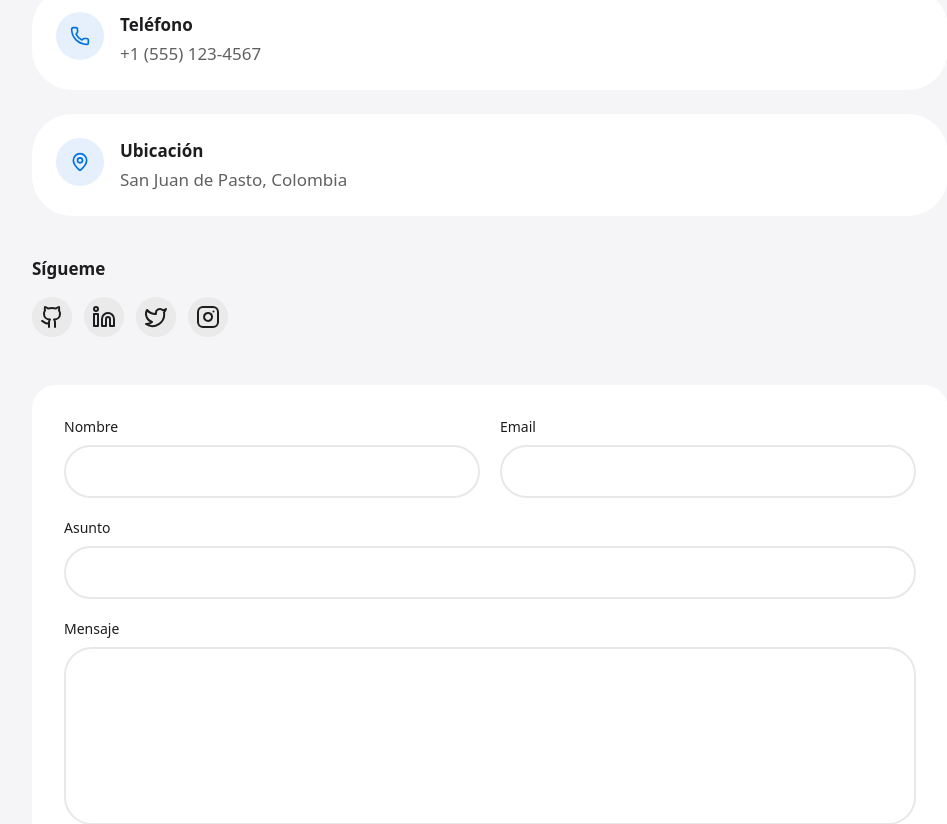
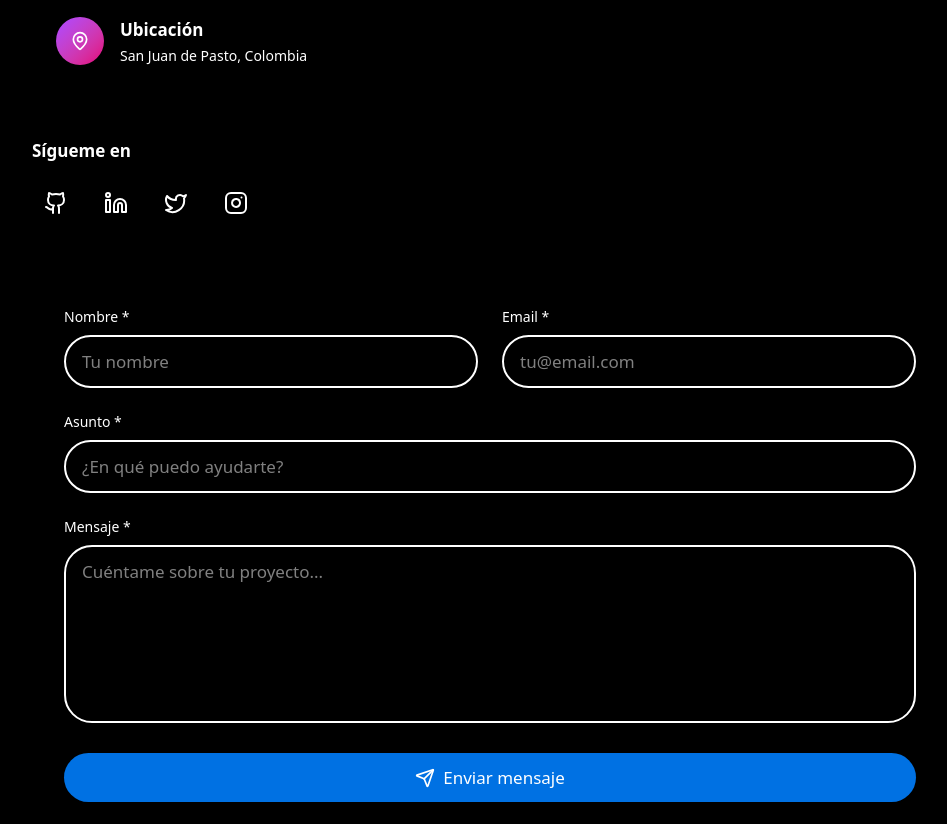
Before and after one commit to PATINO-0/Samuelpatino, a Next.js app: page / in a window 1280 px wide. Shown: the part 6380-7204 px from the top of the page, without its empty margins (150-1097 px from the left). Built offline with nearby package versions, Linux system fonts and the light colour scheme.

Commit message:
cambios y integracionde validaciones para enviar mensaje

```diff
--- a/components/Contact.tsx
+++ b/components/Contact.tsx
@@ -1,11 +1,52 @@
 "use client";
 import { motion } from "framer-motion";
-import { Mail, MapPin, Phone, Github, Linkedin, Twitter, Instagram } from "lucide-react";
+import { Mail, MapPin, Phone, Github, Linkedin, Twitter, Instagram, Send, CheckCircle } from "lucide-react";
+import { useState } from "react";
+
+const socialLinks = [
+  { icon: <Github />, href: "https://github.com/samuelpatino", label: "GitHub" },
+  { icon: <Linkedin />, href: "https://linkedin.com/in/samuelpatino", label: "LinkedIn" },
+  { icon: <Twitter />, href: "https://twitter.com/samuelpatino", label: "Twitter" },
+  { icon: <Instagram />, href: "https://instagram.com/samuelpatino", label: "Instagram" },
+];
 
 export default function Contact() {
+  const [formState, setFormState] = useState({
+    name: "",
+    email: "",
+    subject: "",
+    message: "",
+  });
+  const [isSubmitting, setIsSubmitting] = useState(false);
+  const [isSubmitted, setIsSubmitted] = useState(false);
+
+  const handleSubmit = async (e: React.FormEvent) => {
+    e.preventDefault();
+    setIsSubmitting(true);
+
+    // Simular envío
+    await new Promise((resolve) => setTimeout(resolve, 2000));
+
+    setIsSubmitting(false);
+    setIsSubmitted(true);
+
+    // Reset después de 3 segundos
+    setTimeout(() => {
+      setIsSubmitted(false);
+      setFormState({ name: "", email: "", subject: "", message: "" });
+    }, 3000);
+  };
+
+  const handleChange = (e: React.ChangeEvent<HTMLInputElement | HTMLTextAreaElement>) => {
+    setFormState((prev) => ({ ...prev, [e.target.name]: e.target.value }));
+  };
+
   return (
-    <section id="contacto" className="section-spacing bg-paper">
-      <div className="container">
+    <section id="contacto" className="section-space dark:bg-dark-surface light:bg-light-surface relative overflow-hidden">
+      {/* Background gradient */}
+      <div className="absolute inset-0 dark:bg-gradient-to-b dark:from-dark-surface dark:via-dark-bg dark:to-dark-surface light:bg-gradient-to-b light:from-light-surface light:via-light-bg light:to-light-surface" />
+
+      <div className="container relative z-10">
         <motion.div
           initial={{ opacity: 0, y: 30 }}
           whileInView={{ opacity: 1, y: 0 }}
@@ -15,126 +56,202 @@ export default function Contact() {
           <span className="text-accent text-sm font-semibold uppercase tracking-wider">
             Contacto
           </span>
-          <h2 className="section-title text-ink mt-3">
+          <h2 className="section-title dark:text-white light:text-black mt-4">
             Trabajemos juntos
           </h2>
-          <p className="body-large text-ink/70 max-w-2xl mx-auto mt-4">
+          <p className="body-large dark:text-white/70 light:text-black/70 max-w-2xl mx-auto mt-6">
             ¿Tienes un proyecto en mente? Me encantaría escucharlo y ayudarte a hacerlo realidad.
           </p>
         </motion.div>
 
-        <div className="grid md:grid-cols-[1fr,1.5fr] gap-12 max-w-5xl mx-auto">
+        <div className="grid lg:grid-cols-[1fr,1.5fr] gap-12 max-w-6xl mx-auto">
           {/* Info de contacto */}
           <motion.div
-            initial={{ opacity: 0, x: -30 }}
+            initial={{ opacity: 0, x: -40 }}
             whileInView={{ opacity: 1, x: 0 }}
             viewport={{ once: true }}
+            transition={{ duration: 0.8 }}
             className="space-y-6"
           >
-            <div className="bg-white rounded-2xl p-6 hover-lift">
+            <div className="dark:apple-card-dark light:apple-card-light p-6 hover-lift group">
               <div className="flex items-start gap-4">
-                <div className="w-12 h-12 rounded-xl bg-accent/10 flex items-center justify-center text-accent">
+                <motion.div
+                  whileHover={{ scale: 1.1, rotate: 5 }}
+                  className="w-12 h-12 rounded-xl bg-gradient-to-br from-accent to-blue-600 flex items-center justify-center text-white shadow-lg"
+                >
                   <Mail className="w-5 h-5" />
-                </div>
+                </motion.div>
                 <div>
-                  <h4 className="text-ink font-semibold mb-1">Email</h4>
-                  <a href="mailto:samipatino1002@gmail.com" className="text-accent hover:underline">
+                  <h4 className="dark:text-white light:text-black font-semibold mb-1">Email</h4>
+                  <a
+                    href="mailto:samipatino1002@gmail.com"
+                    className="text-accent hover:underline text-sm"
+                  >
                     samipatino1002@gmail.com
                   </a>
                 </div>
               </div>
             </div>
 
-            <div className="bg-white rounded-2xl p-6 hover-lift">
+            <div className="dark:apple-card-dark light:apple-card-light p-6 hover-lift group">
               <div className="flex items-start gap-4">
-                <div className="w-12 h-12 rounded-xl bg-accent/10 flex items-center justify-center text-accent">
+                <motion.div
+                  whileHover={{ scale: 1.1, rotate: 5 }}
+                  className="w-12 h-12 rounded-xl bg-gradient-to-br from-green-500 to-emerald-600 flex items-center justify-center text-white shadow-lg"
+                >
                   <Phone className="w-5 h-5" />
-                </div>
+                </motion.div>
                 <div>
-                  <h4 className="text-ink font-semibold mb-1">Teléfono</h4>
-                  <p className="text-ink/70">+1 (555) 123-4567</p>
+                  <h4 className="dark:text-white light:text-black font-semibold mb-1">Teléfono</h4>
+                  <p className="dark:text-white/70 light:text-black/70 text-sm">+1 (555) 123-4567</p>
                 </div>
               </div>
             </div>
 
-            <div className="bg-white rounded-2xl p-6 hover-lift">
+            <div className="dark:apple-card-dark light:apple-card-light p-6 hover-lift group">
               <div className="flex items-start gap-4">
-                <div className="w-12 h-12 rounded-xl bg-accent/10 flex items-center justify-center text-accent">
+                <motion.div
+                  whileHover={{ scale: 1.1, rotate: 5 }}
+                  className="w-12 h-12 rounded-xl bg-gradient-to-br from-purple-500 to-pink-600 flex items-center justify-center text-white shadow-lg"
+                >
                   <MapPin className="w-5 h-5" />
-                </div>
+                </motion.div>
                 <div>
-                  <h4 className="text-ink font-semibold mb-1">Ubicación</h4>
-                  <p className="text-ink/70">San Juan de Pasto, Colombia</p>
+                  <h4 className="dark:text-white light:text-black font-semibold mb-1">Ubicación</h4>
+                  <p className="dark:text-white/70 light:text-black/70 text-sm">
+                    San Juan de Pasto, Colombia
+                  </p>
                 </div>
               </div>
             </div>
 
-            <div className="pt-4">
-              <h4 className="text-ink font-semibold mb-4">Sígueme</h4>
+            {/* Redes sociales */}
+            <div className="pt-6">
+              <h4 className="dark:text-white light:text-black font-semibold mb-4">Sígueme en</h4>
               <div className="flex gap-3">
-                {[
-                  { icon: <Github />, href: "#" },
-                  { icon: <Linkedin />, href: "#" },
-                  { icon: <Twitter />, href: "#" },
-                  { icon: <Instagram />, href: "#" },
-                ].map((social, i) => (
-                  <a
+                {socialLinks.map((social, i) => (
+                  <motion.a
                     key={i}
                     href={social.href}
-                    className="w-10 h-10 rounded-xl bg-ink/5 hover:bg-accent hover:text-white flex items-center justify-center text-ink transition-all duration-300"
+                    target="_blank"
+                    rel="noopener noreferrer"
+                    initial={{ opacity: 0, scale: 0 }}
+                    whileInView={{ opacity: 1, scale: 1 }}
+                    viewport={{ once: true }}
+                    transition={{ delay: i * 0.1 }}
+                    whileHover={{ scale: 1.15, y: -3 }}
+                    whileTap={{ scale: 0.95 }}
+                    className="w-12 h-12 rounded-xl dark:bg-white/10 light:bg-black/10 hover:bg-accent flex items-center justify-center dark:text-white light:text-black hover:text-white transition-all duration-300 shadow-md hover:shadow-lg"
+                    aria-label={social.label}
                   >
                     {social.icon}
-                  </a>
+                  </motion.a>
                 ))}
               </div>
             </div>
           </motion.div>
 
           {/* Formulario */}
-          <motion.form
-            initial={{ opacity: 0, x: 30 }}
+          <motion.div
+            initial={{ opacity: 0, x: 40 }}
             whileInView={{ opacity: 1, x: 0 }}
             viewport={{ once: true }}
-            className="bg-white rounded-3xl p-8 space-y-5"
+            transition={{ duration: 0.8 }}
           >
-            <div className="grid md:grid-cols-2 gap-5">
+            <form onSubmit={handleSubmit} className="dark:apple-card-dark light:apple-card-light p-8 space-y-6">
+              <div className="grid md:grid-cols-2 gap-6">
                 <div>
-                <label className="block text-ink font-medium mb-2 text-sm">Nombre</label>
+                  <label className="block dark:text-white light:text-black font-medium mb-2 text-sm">
+                    Nombre *
+                  </label>
                   <input
                     type="text"
+                    name="name"
+                    value={formState.name}
+                    onChange={handleChange}
+                    required
                     placeholder="Tu nombre"
-                  className="w-full px-4 py-3 rounded-xl border-2 border-ink/10 focus:border-accent outline-none transition-colors"
+                    className="w-full px-4 py-3 rounded-xl dark:bg-white/5 light:bg-black/5 border-2 dark:border-white/10 light:border-black/10 dark:text-white light:text-black placeholder:dark:text-white/40 placeholder:light:text-black/40 outline-none focus:border-accent transition-colors"
                   />
                 </div>
                 <div>
-                <label className="block text-ink font-medium mb-2 text-sm">Email</label>
+                  <label className="block dark:text-white light:text-black font-medium mb-2 text-sm">
+                    Email *
+                  </label>
                   <input
                     type="email"
+                    name="email"
+                    value={formState.email}
+                    onChange={handleChange}
+                    required
                     placeholder="tu@email.com"
-                  className="w-full px-4 py-3 rounded-xl border-2 border-ink/10 focus:border-accent outline-none transition-colors"
+                    className="w-full px-4 py-3 rounded-xl dark:bg-white/5 light:bg-black/5 border-2 dark:border-white/10 light:border-black/10 dark:text-white light:text-black placeholder:dark:text-white/40 placeholder:light:text-black/40 outline-none focus:border-accent transition-colors"
                   />
                 </div>
               </div>
+
               <div>
-              <label className="block text-ink font-medium mb-2 text-sm">Asunto</label>
+                <label className="block dark:text-white light:text-black font-medium mb-2 text-sm">
+                  Asunto *
+                </label>
                 <input
                   type="text"
+                  name="subject"
+                  value={formState.subject}
+                  onChange={handleChange}
+                  required
                   placeholder="¿En qué puedo ayudarte?"
-                className="w-full px-4 py-3 rounded-xl border-2 border-ink/10 focus:border-accent outline-none transition-colors"
+                  className="w-full px-4 py-3 rounded-xl dark:bg-white/5 light:bg-black/5 border-2 dark:border-white/10 light:border-black/10 dark:text-white light:text-black placeholder:dark:text-white/40 placeholder:light:text-black/40 outline-none focus:border-accent transition-colors"
                 />
               </div>
+
               <div>
-              <label className="block text-ink font-medium mb-2 text-sm">Mensaje</label>
+                <label className="block dark:text-white light:text-black font-medium mb-2 text-sm">
+                  Mensaje *
+                </label>
                 <textarea
+                  name="message"
+                  value={formState.message}
+                  onChange={handleChange}
+                  required
                   rows={6}
                   placeholder="Cuéntame sobre tu proyecto..."
-                className="w-full px-4 py-3 rounded-xl border-2 border-ink/10 focus:border-accent outline-none transition-colors resize-none"
+                  className="w-full px-4 py-3 rounded-xl dark:bg-white/5 light:bg-black/5 border-2 dark:border-white/10 light:border-black/10 dark:text-white light:text-black placeholder:dark:text-white/40 placeholder:light:text-black/40 outline-none focus:border-accent transition-colors resize-none"
                 />
               </div>
-            <button type="submit" className="apple-btn w-full">
+
+              <motion.button
+                type="submit"
+                disabled={isSubmitting || isSubmitted}
+                whileHover={{ scale: isSubmitting || isSubmitted ? 1 : 1.02 }}
+                whileTap={{ scale: isSubmitting || isSubmitted ? 1 : 0.98 }}
+                className={`w-full apple-btn flex items-center justify-center gap-2 ${
+                  isSubmitted ? "bg-green-500 hover:bg-green-500" : ""
+                } ${isSubmitting ? "opacity-70 cursor-not-allowed" : ""}`}
+              >
+                {isSubmitting ? (
+                  <>
+                    <motion.div
+                      animate={{ rotate: 360 }}
+                      transition={{ duration: 1, repeat: Infinity, ease: "linear" }}
+                      className="w-5 h-5 border-2 border-white border-t-transparent rounded-full"
+                    />
+                    Enviando...
+                  </>
+                ) : isSubmitted ? (
+                  <>
+                    <CheckCircle className="w-5 h-5" />
+                    ¡Mensaje enviado!
+                  </>
+                ) : (
+                  <>
+                    <Send className="w-5 h-5" />
                     Enviar mensaje
-            </button>
-          </motion.form>
+                  </>
+                )}
+              </motion.button>
+            </form>
+          </motion.div>
         </div>
       </div>
     </section>
```
Lines whose indentation alone changed are shown as unchanged.
